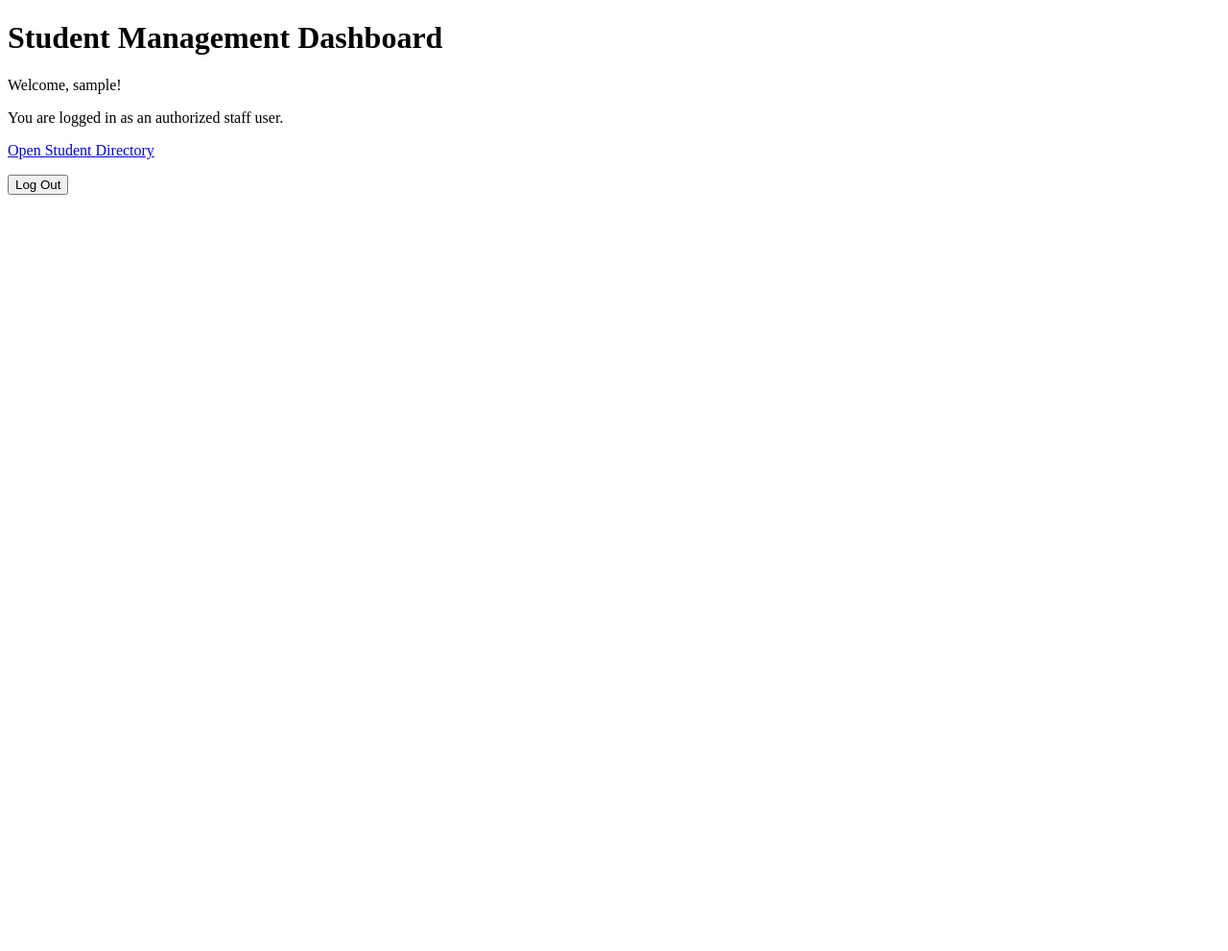
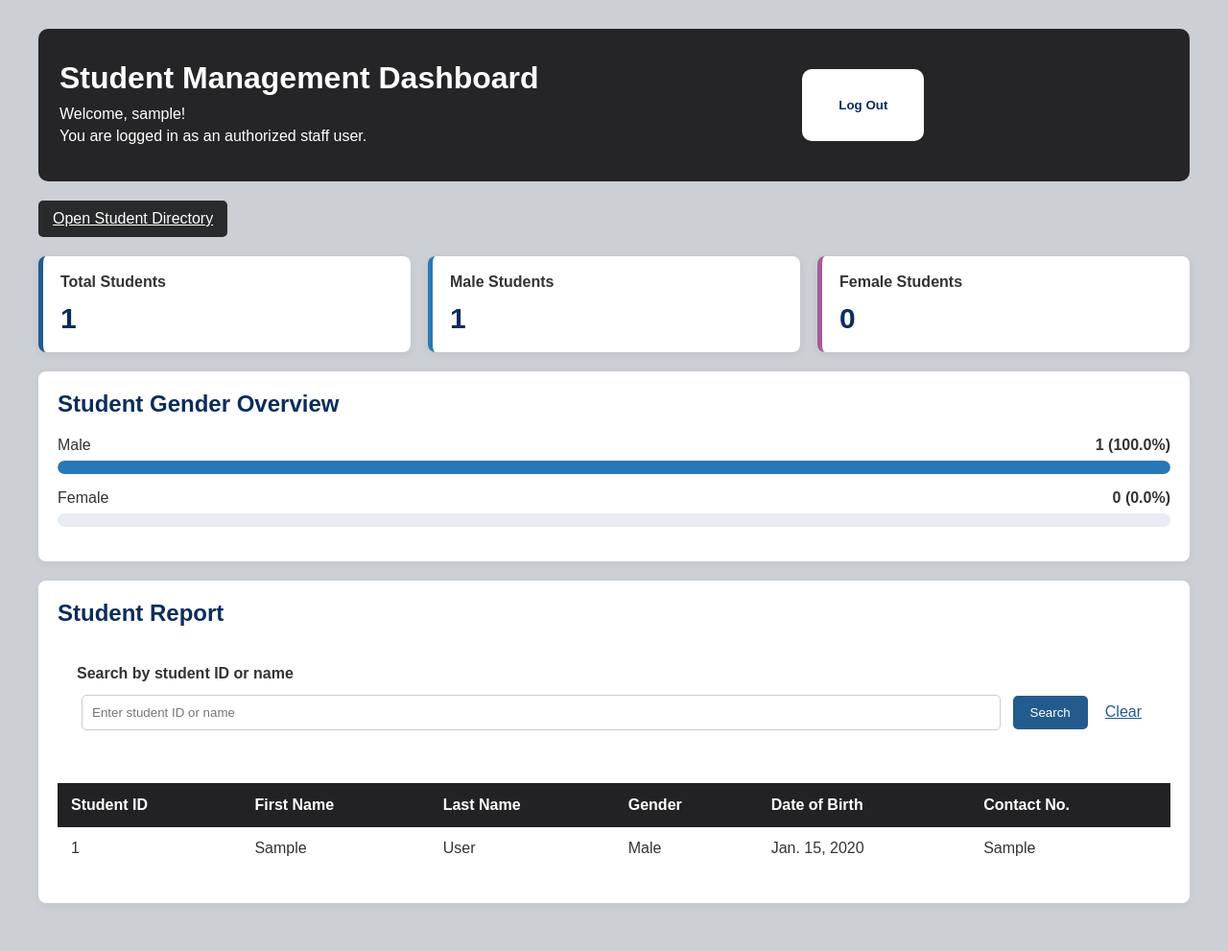
Before and after one commit to alexabstr/DjangoDemo-Bostero, a Django app: page /registration/dashboard/ in a window 1280 px wide. Shown: the whole page at 96% size. Before the commit the page ends 203 px from the top, so only its background shows below. Run offline with Django 5.2, Linux system fonts and the light colour scheme; a user stored in the database is signed in; tables that the repository leaves empty hold one stand-in row (values such as "Sample post").

Commit message:
Module 09 - Dashboard Enhancement and Basic Reporting

```diff
--- a/registration/static/registration/style.css
+++ b/registration/static/registration/style.css
@@ -1,6 +1,6 @@
 body {
     font-family: Arial, sans-serif;
-    background-color: #f4f7fb;
+    background-color: #ccd0d4;
     margin: 0;
     padding: 30px;
     color: #333;
@@ -37,3 +37,225 @@ button {
 a {
     color: #245b8f;
 }
+
+/* MODULE 09: Dashboard layout */
+.dashboard-container {
+    max-width: 1200px;
+    margin: 0 auto;
+}
+
+.dashboard-header {
+    display: flex;
+    justify-content: space-between;
+    align-items: center;
+    gap: 20px;
+    background: #252527;
+    color: #ffffff;
+    padding: 22px;
+    border-radius: 10px;
+}
+
+.dashboard-header h1 {
+    color: #ffffff;
+    margin-top: 0;
+    margin-bottom: 10px;
+}
+
+.dashboard-header p {
+    margin: 5px 0;
+}
+
+.dashboard-header button {
+    background: #ffffff;
+    color: #0b2d5c;
+    border-radius: 5px;
+    font-weight: bold;
+}
+
+.dashboard-actions {
+    margin: 20px 0;
+}
+
+.directory-link {
+    display: inline-block;
+    background: #282b2b;
+    color: #ffffff;
+    padding: 10px 15px;
+    border-radius: 5px;
+}
+
+.summary-grid {
+    display: grid;
+    grid-template-columns: repeat(3, minmax(0, 1fr));
+    gap: 18px;
+    margin: 20px 0;
+}
+
+.summary-card {
+    background: #ffffff;
+    border-left: 5px solid #1f5d91;
+    border-radius: 8px;
+    padding: 18px;
+    box-shadow: 0 2px 8px rgba(20, 40, 70, 0.08);
+}
+
+.summary-card h2 {
+    font-size: 16px;
+    margin: 0 0 12px;
+}
+
+.summary-number {
+    color: #0b2d5c;
+    font-size: 30px;
+    font-weight: bold;
+    margin: 0;
+}
+
+.male-card {
+    border-left-color: #2878b8;
+}
+
+.female-card {
+    border-left-color: #a45b9a;
+}
+
+.report-section {
+    background: #ffffff;
+    margin: 20px 0;
+    padding: 20px;
+    border-radius: 8px;
+    box-shadow: 0 2px 8px rgba(20, 40, 70, 0.06);
+}
+
+.report-section h2 {
+    color: #0b2d5c;
+    margin-top: 0;
+}
+
+.gender-row {
+    margin: 16px 0;
+}
+
+.gender-label {
+    display: flex;
+    justify-content: space-between;
+    gap: 12px;
+    margin-bottom: 7px;
+}
+
+.bar-track {
+    height: 14px;
+    background: #e8edf3;
+    border-radius: 10px;
+    overflow: hidden;
+}
+
+.bar-fill {
+    height: 100%;
+    border-radius: 10px;
+}
+
+.male-bar {
+    background: #2878b8;
+}
+
+.female-bar {
+    background: #a45b9a;
+}
+
+.search-form {
+    display: flex;
+    flex-wrap: wrap;
+    align-items: center;
+    gap: 8px;
+    margin: 15px 0;
+}
+
+.search-form label {
+    width: 100%;
+    font-weight: bold;
+}
+
+.search-form input {
+    min-width: 220px;
+    flex: 1;
+}
+
+.clear-search {
+    padding: 8px 10px;
+}
+
+.table-wrapper {
+    width: 100%;
+    overflow-x: auto;
+}
+
+.table-wrapper table {
+    min-width: 700px;
+}
+
+.empty-message {
+    text-align: center;
+    color: #667085;
+    padding: 20px;
+}
+
+@media (max-width: 700px) {
+    body {
+        margin: 14px;
+    }
+
+    .dashboard-header {
+        align-items: flex-start;
+        flex-direction: column;
+    }
+
+    .summary-grid {
+        grid-template-columns: 1fr;
+    }
+
+    .report-section {
+        padding: 14px;
+    }
+}
+
+.table-wrapper {
+    width: 100%;
+    overflow-x: auto;
+    border-radius: 10px;
+}
+
+.table-wrapper table {
+    width: 100%;
+    min-width: 700px;
+    border-collapse: collapse;
+    background: #ffffff;
+    margin: 15px 0;
+    padding: 0;
+}
+
+.table-wrapper th {
+    background: #222224;
+    color: #ffffff;
+    padding: 14px;
+    text-align: left;
+    white-space: nowrap;
+}
+
+.table-wrapper td {
+    padding: 13px 14px;
+    border-bottom: 1px solid #e5e7eb;
+    color: #333333;
+}
+
+.table-wrapper tbody tr:nth-child(even) {
+    background: #f4f7fb;
+}
+
+.table-wrapper tbody tr:hover {
+    background: #e8f1fa;
+}
+
+.table-wrapper tbody tr:last-child td {
+    border-bottom: none;
+}
--- a/registration/templates/registration/dashboard.html
+++ b/registration/templates/registration/dashboard.html
@@ -1,21 +1,128 @@
 
+{% load static %}
 <!DOCTYPE html>
 <html lang="en">
 <head>
 <meta charset="UTF-8">
 <meta name="viewport" content="width=device-width, initial-scale=1.0">
-<title>Staff Dashboard</title>
+<title>Student Management Dashboard</title>
+<link rel="stylesheet" href="{% static 'registration/style.css' %}">
 </head>
 <body>
+<main class="dashboard-container">
+<header class="dashboard-header">
+<div>
 <h1>Student Management Dashboard</h1>
 <p>Welcome, {{ request.user.username }}!</p>
 <p>You are logged in as an authorized staff user.</p>
-<p>
-<a href="{% url 'student_list' %}">Open Student Directory</a>
-</p>
+</div>
 <form method="post" action="{% url 'logout' %}">
 {% csrf_token %}
 <button type="submit">Log Out</button>
 </form>
+</header>
+
+<section class="dashboard-actions">
+<a class="directory-link" href="{% url 'student_list' %}">
+Open Student Directory
+</a>
+</section>
+
+<section class="summary-grid">
+<article class="summary-card total-card">
+<h2>Total Students</h2>
+<p class="summary-number">{{ total_students }}</p>
+</article>
+
+<article class="summary-card male-card">
+<h2>Male Students</h2>
+<p class="summary-number">{{ male_students }}</p>
+</article>
+
+<article class="summary-card female-card">
+<h2>Female Students</h2>
+<p class="summary-number">{{ female_students }}</p>
+</article>
+</section>
+
+<section class="report-section">
+<h2>Student Gender Overview</h2>
+
+<div class="gender-row">
+<div class="gender-label">
+<span>Male</span>
+<strong>{{ male_students }} ({{ male_percent|floatformat:1 }}%)</strong>
+</div>
+<div class="bar-track">
+<div class="bar-fill male-bar"
+style="width: {{ male_percent }}%;"></div>
+</div>
+</div>
+
+<div class="gender-row">
+<div class="gender-label">
+<span>Female</span>
+<strong>{{ female_students }} ({{ female_percent|floatformat:1 }}%)</strong>
+</div>
+<div class="bar-track">
+<div class="bar-fill female-bar"
+style="width: {{ female_percent }}%;"></div>
+</div>
+</div>
+</section>
+
+<section class="report-section">
+<h2>Student Report</h2>
+
+<form method="get" action="{% url 'staff_dashboard' %}" class="search-form">
+<label for="student-search">Search by student ID or name</label>
+<input
+type="text"
+id="student-search"
+name="q"
+value="{{ query }}"
+placeholder="Enter student ID or name"
+>
+<button type="submit">Search</button>
+<a class="clear-search" href="{% url 'staff_dashboard' %}">
+Clear
+</a>
+</form>
+
+<div class="table-wrapper">
+<table>
+<thead>
+<tr>
+<th>Student ID</th>
+<th>First Name</th>
+<th>Last Name</th>
+<th>Gender</th>
+<th>Date of Birth</th>
+<th>Contact No.</th>
+</tr>
+</thead>
+
+<tbody>
+{% for student in students %}
+<tr>
+<td>{{ student.student_id }}</td>
+<td>{{ student.first_name }}</td>
+<td>{{ student.last_name }}</td>
+<td>{{ student.gender }}</td>
+<td>{{ student.date_of_birth }}</td>
+<td>{{ student.contact_no }}</td>
+</tr>
+{% empty %}
+<tr>
+<td colspan="6" class="empty-message">
+No student records found.
+</td>
+</tr>
+{% endfor %}
+</tbody>
+</table>
+</div>
+</section>
+</main>
 </body>
 </html>
--- a/registration/templates/registration/student_list.html
+++ b/registration/templates/registration/student_list.html
@@ -23,7 +23,7 @@ body {
 
 /* Page heading */
 h1 {
-    color: #174a7e;
+    color: #292a2b;
     text-align: center;
     font-size: 30px;
     margin-bottom: 30px;
@@ -56,7 +56,7 @@ input[type="text"]:focus {
 
 /* Buttons */
 button {
-    background: #2469a6;
+    background: #28292b;
     color: white;
     padding: 11px 20px;
     border: none;
@@ -115,7 +115,7 @@ table {
 }
 
 th {
-    background: #2469a6;
+    background: #202122;
     color: white;
     padding: 15px;
     text-align: left;
--- a/registration/views.py
+++ b/registration/views.py
@@ -142,13 +142,60 @@ def student_delete(request, pk):
     )
 
 # ACTIVITY 6: STAFF DASHBOARD
-def staff_check(user):
-    return user.is_authenticated and user.is_staff
-
 
 @user_passes_test(staff_check, login_url='login')
 def staff_dashboard(request):
+    # 1. Count all Student records
+    total_students = Student.objects.count()
+
+        # 2. Count Student records by gender
+    male_students = Student.objects.filter(
+        gender='Male'
+    ).count()
+    female_students = Student.objects.filter(
+        gender='Female'
+    ).count()
+
+    # 3. Calculate percentages safely
+    male_percent = (
+        male_students / total_students * 100
+        if total_students > 0 else 0
+    )
+    female_percent = (
+        female_students / total_students * 100
+        if total_students > 0 else 0
+    )
+
+    # 4. Read the search term from the URL
+    query = request.GET.get('q', '').strip()
+
+    # 5. Prepare the student report
+    students = Student.objects.all().order_by(
+        'last_name',
+        'first_name'
+    )
+
+    # 6. Filter the report when a search term is supplied
+    if query:
+        students = students.filter(
+            Q(student_id__icontains=query) |
+            Q(first_name__icontains=query) |
+            Q(last_name__icontains=query)
+        )
+
+    # 7. Send all required values to the template
+    context = {
+        'total_students': total_students,
+        'male_students': male_students,
+        'female_students': female_students,
+        'male_percent': male_percent,
+        'female_percent': female_percent,
+        'students': students,
+        'query': query,
+    }
+
     return render(
         request,
-        'registration/dashboard.html'
+        'registration/dashboard.html',
+        context
     )
```
